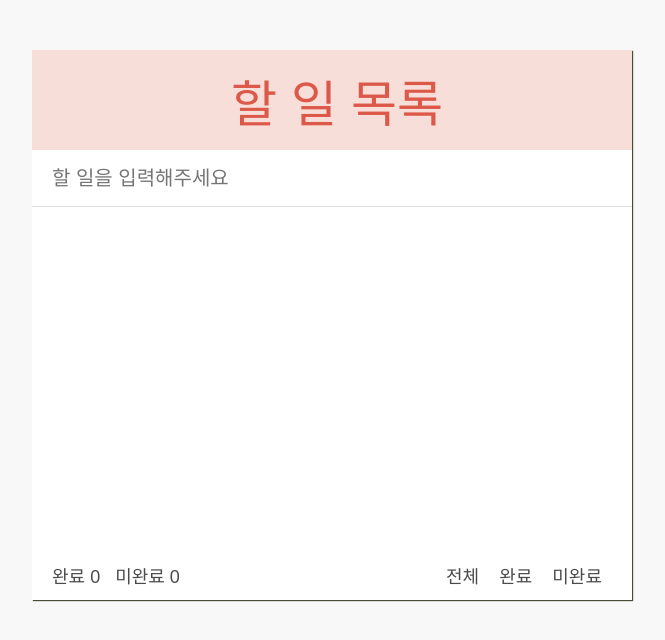
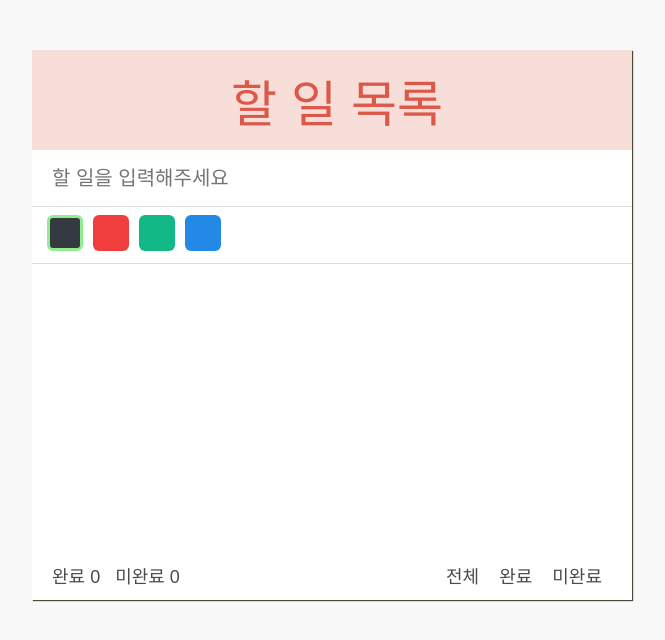
Before and after one commit to wonder789/react-todo-app, a React (Create React App) app: page / in a window 1280 px wide. Shown: the top 640 px of the page, without its empty margins (308-973 px from the left). Built offline with nearby package versions, Linux system fonts and the light colour scheme; some icons are missing.

Commit message:
Palette 기능 구현완료
Todo List Palette 기능 추가

```diff
--- a/src/App.css
+++ b/src/App.css
@@ -135,6 +135,21 @@ body{
   box-sizing: border-box;
   text-align: right;
 }
+
+.Palette{
+  border-bottom: 1px solid #ddd;
+  padding: 5px 10px;
+}
+
+.ColorItem{
+  display: inline-block;
+  width: 30px;
+  height: 30px;
+  border-radius: 6px;
+  margin: 3px 5px;
+  border: 3px solid transparent;
+  cursor: pointer;
+}
 @media (max-width:600px){
   .TodoApp {
     width:90%;
--- a/src/App.js
+++ b/src/App.js
@@ -30,7 +30,8 @@ class App extends Component {
 					type : 'uncomplete',
 					name : '미완료'
 				}
-			]
+			],
+			currentColor : '#343a40'
 		};
 
 	}
@@ -39,6 +40,12 @@ class App extends Component {
 	todoFilter = ( filterType ) => {
 		this.setState({
 			filterType
+		});
+	}
+
+	handleColor = ( color ) => {
+		this.setState({
+			currentColor : color
 		});
 	}
 
@@ -83,6 +90,7 @@ class App extends Component {
 				content : this.state.todoInput,
 				id : this.state.todoList.length + 1,
 				complete : false,
+				color : this.state.currentColor,
 				created : new Date()
 			}),
 			todoInput : ''
@@ -93,6 +101,9 @@ class App extends Component {
 
 
 	render() {
+
+		const paletteColors = ['#343a40', '#f03e3e', '#12b886', '#228ae6'];
+
 		return (
 			<div className="TodoApp">
 				<TodoHeader
@@ -106,6 +117,9 @@ class App extends Component {
 					todoItemDelete={this.todoItemDelete}
 					toggleComplete={this.toggleComplete}
 					filterType={this.state.filterType}
+					handleColor={this.handleColor}
+					colors={paletteColors}
+					currentColor={this.state.currentColor}
 				/>
 				<TodoFooter
 					todoList={this.state.todoList}
--- /dev/null
+++ b/src/components/ColorItem.js
@@ -0,0 +1,30 @@
+import React, { Component } from 'react';
+
+class ColorItem extends Component {
+
+    render(){
+        let style = {
+            backgroundColor : this.props.color
+        };
+
+        let itemClasses = [];
+
+        itemClasses.push("ColorItem");
+        if ( this.props.currentColor === this.props.color ) {
+            itemClasses.push("active");
+            style.borderColor = 'lightgreen';
+        }
+
+        return (
+            <div
+                className={itemClasses.join(' ')}
+                style={style}
+                onClick={() => this.props.handleColor(this.props.color) }
+            >
+
+            </div>
+        )
+    }
+}
+
+export default ColorItem;
--- /dev/null
+++ b/src/components/Palette.js
@@ -0,0 +1,30 @@
+import React, { Component } from 'react';
+import { ColorItem } from '../components';
+
+class Palette extends Component {
+
+    render() {
+        const {
+            handleColor,
+            currentColor,
+            colors
+        } = this.props;
+
+        return (
+            <div className="Palette">
+                {
+                    this.props.colors.map( color => {
+                        return <ColorItem
+                            handleColor={handleColor}
+                            currentColor={currentColor}
+                            color={color}
+                            key={color}
+                        />
+                    })
+                }
+            </div>
+        )
+    }
+}
+
+export default Palette;
--- a/src/components/TodoBody.js
+++ b/src/components/TodoBody.js
@@ -1,5 +1,5 @@
 import React from 'react';
-import { TodoForm } from '../components';
+import { TodoForm, Palette } from '../components';
 import { TodoList } from '../containers';
 
 const todoBody = ( props ) => {
@@ -11,15 +11,24 @@ const todoBody = ( props ) => {
         todoList,
         todoItemDelete,
         toggleComplete,
-        filterType
+        filterType,
+        handleColor,
+        colors,
+        currentColor
     } = props;
 
     return (
         <div className="TodoBody">
             <TodoForm
+                currentColor={currentColor}
                 todoInput={todoInput}
                 todoInputChange={todoInputChange}
                 todoSave={todoSave}
+            />
+            <Palette
+                colors={colors}
+                handleColor={handleColor}
+                currentColor={currentColor}
             />
             <div>
                 <TodoList
--- a/src/components/TodoForm.js
+++ b/src/components/TodoForm.js
@@ -1,6 +1,9 @@
 import React from 'react';
 
 const todoForm = ( props ) =>{
+    let style = {
+        color : props.currentColor
+    };
 
     return (
         <div className="TodoForm">
@@ -12,6 +15,7 @@ const todoForm = ( props ) =>{
                 onKeyPress={ (event) => {
                     if( event.key === 'Enter' ) props.todoSave()
                 }}
+                style={style}
             />
         </div>
     )
--- a/src/components/TodoItem.js
+++ b/src/components/TodoItem.js
@@ -11,6 +11,11 @@ class TodoItem extends Component {
     render() {
         let contentClass = [ 'TodoContent' ];
 
+        let style = {
+            color : this.props.todo.color
+        };
+
+
         const {
             todo,
             toggleComplete,
@@ -22,7 +27,7 @@ class TodoItem extends Component {
         }
 
         return (
-            <li className="TodoItem" >
+            <li className="TodoItem" style={style}>
                 <div className={ contentClass.join(' ')}>
                     <CheckBox
                         clicked={ () => toggleComplete(todo.id) }
--- a/src/components/index.js
+++ b/src/components/index.js
@@ -4,5 +4,7 @@ import TodoItem from './TodoItem';
 import TodoForm from './TodoForm';
 import TodoFooter from './TodoFooter';
 import CheckBox from './CheckBox';
+import Palette from './Palette';
+import ColorItem from './ColorItem';
 
-export { TodoHeader, TodoForm, TodoItem, TodoFooter, TodoBody, CheckBox };
+export { TodoHeader, TodoForm, TodoItem, TodoFooter, TodoBody, CheckBox, Palette, ColorItem };
```
